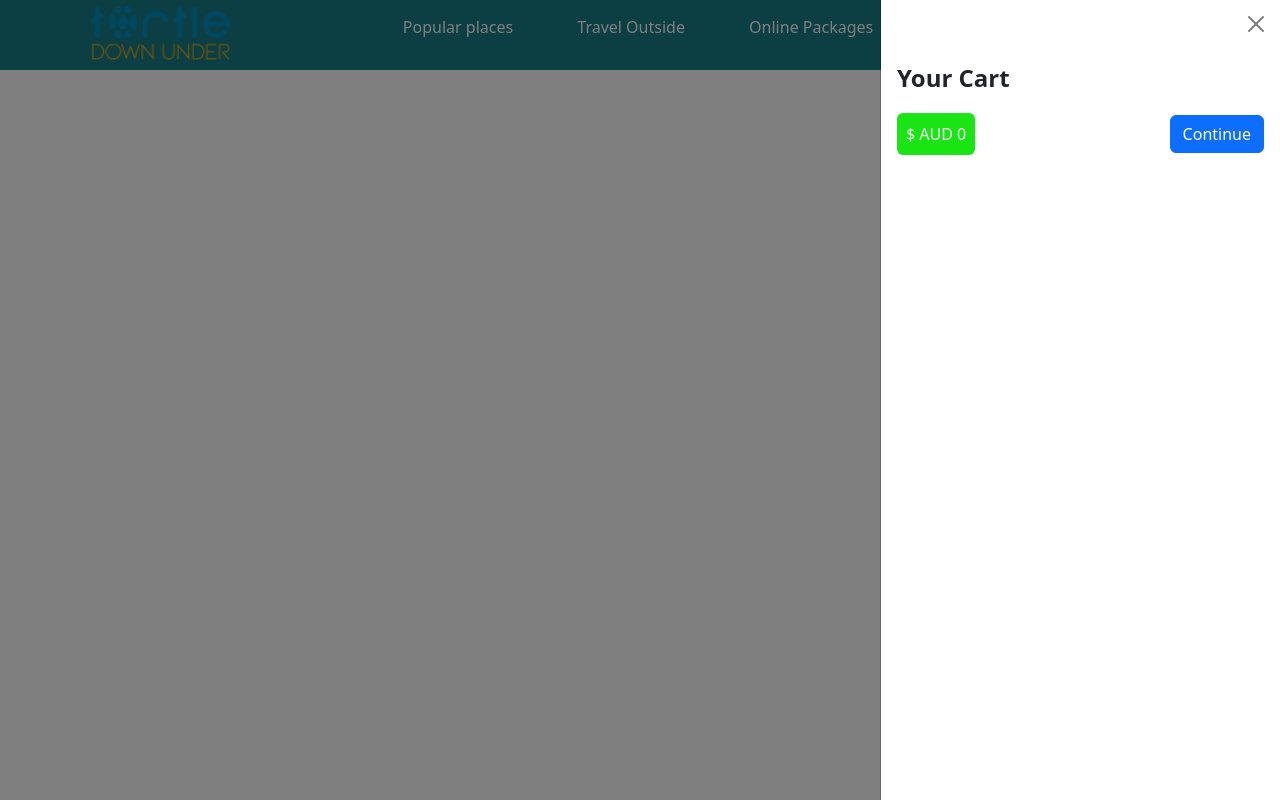
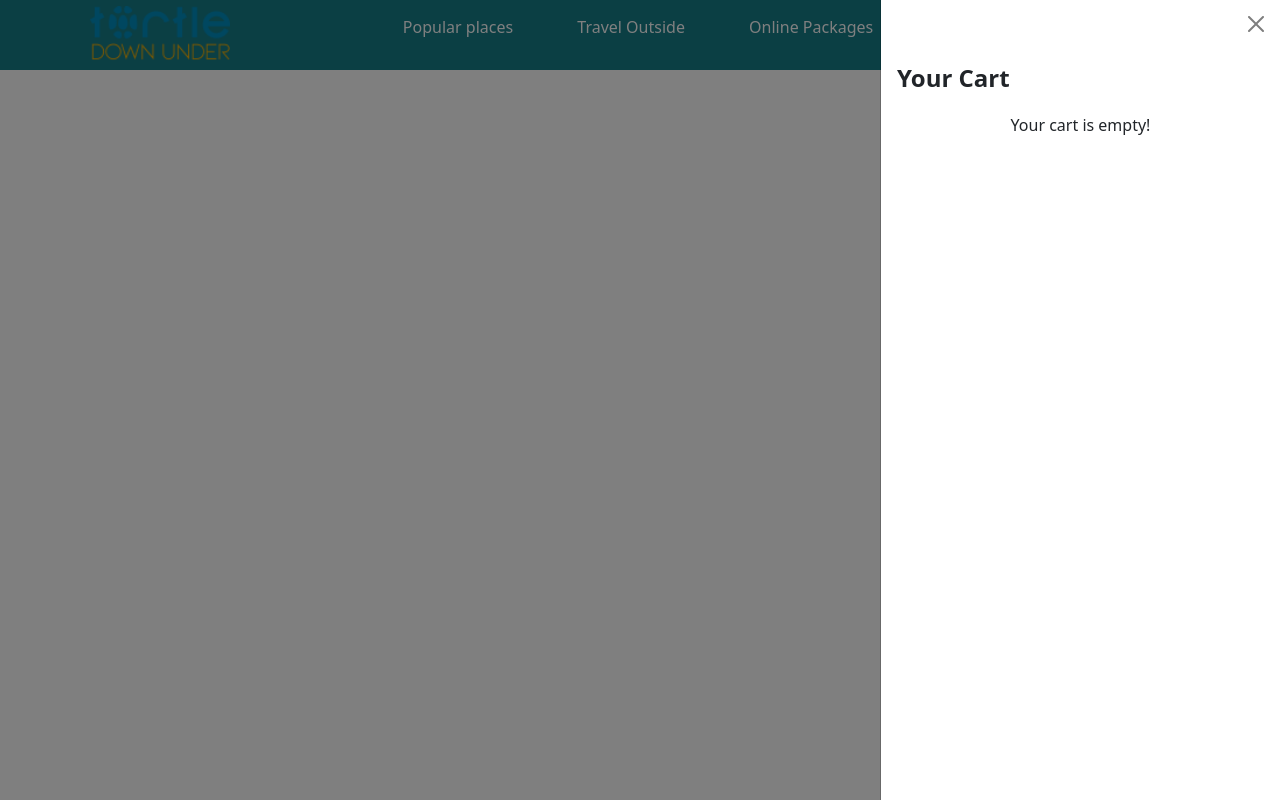
Before and after one commit to superio007/Turtle-Down-Under, a PHP site: page /header.php in a window 1280 px wide, after a click that opens the changed part. Run offline with PHP 8.4, Linux system fonts and the light colour scheme; some libraries are stand-ins or nearby versions.

Commit message:
all done

```diff
--- a/header.php
+++ b/header.php
@@ -80,12 +80,18 @@
                 `;
             });
 
-            cartContent += `
+            if (cartItems.length != 0) {
+                cartContent += `
                 <div class="d-flex justify-content-between align-items-baseline">
                     <p class="m-0 p-2 btn text-light" style="background-color:#1be414;">$ AUD ${totalAmount}</p>
                     <a class="btn btn-primary" href="payment.php">Continue</a>
                 </div>
-            `;
+                `;
+            } else {
+                cartContent += `
+                <p class="text-center">Your cart is empty!</p>
+                `;
+            }
 
             cartItemsContainer.html(cartContent);
         }
```
